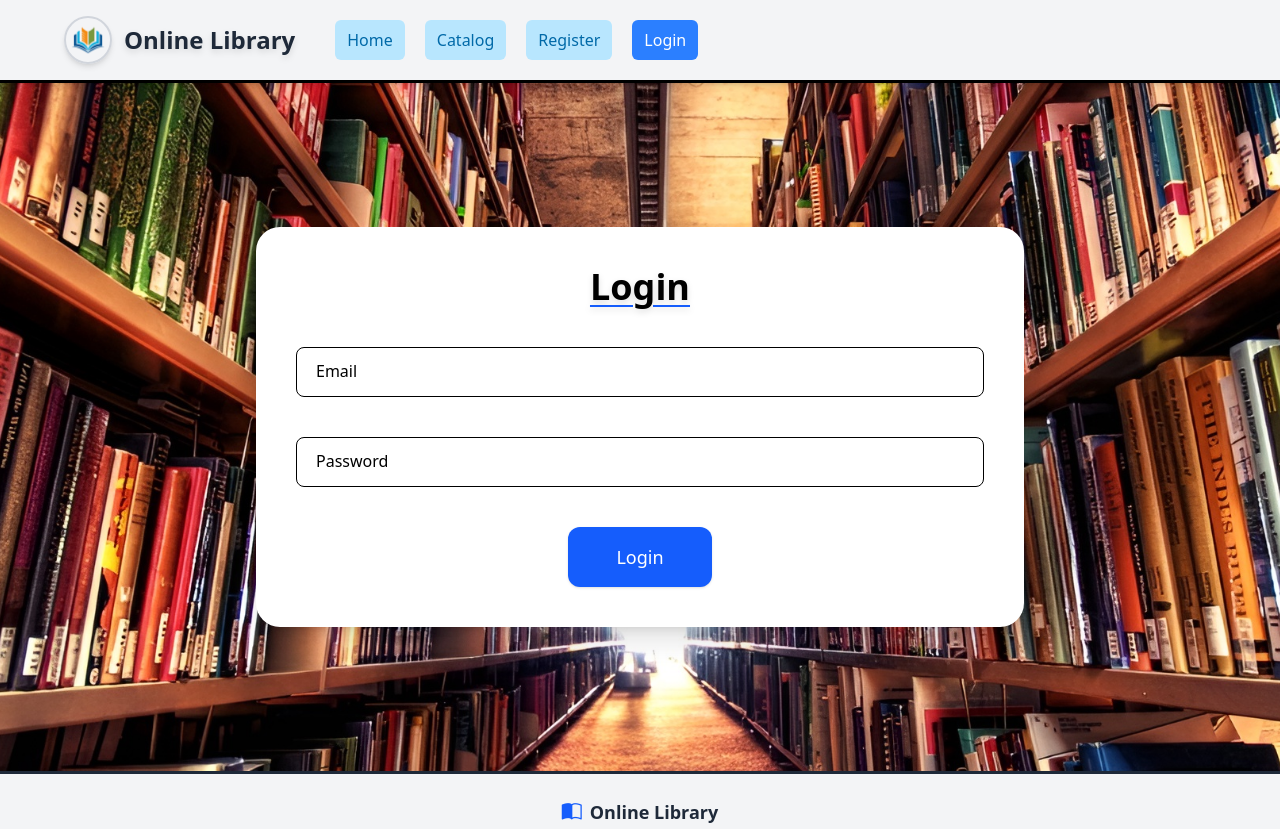
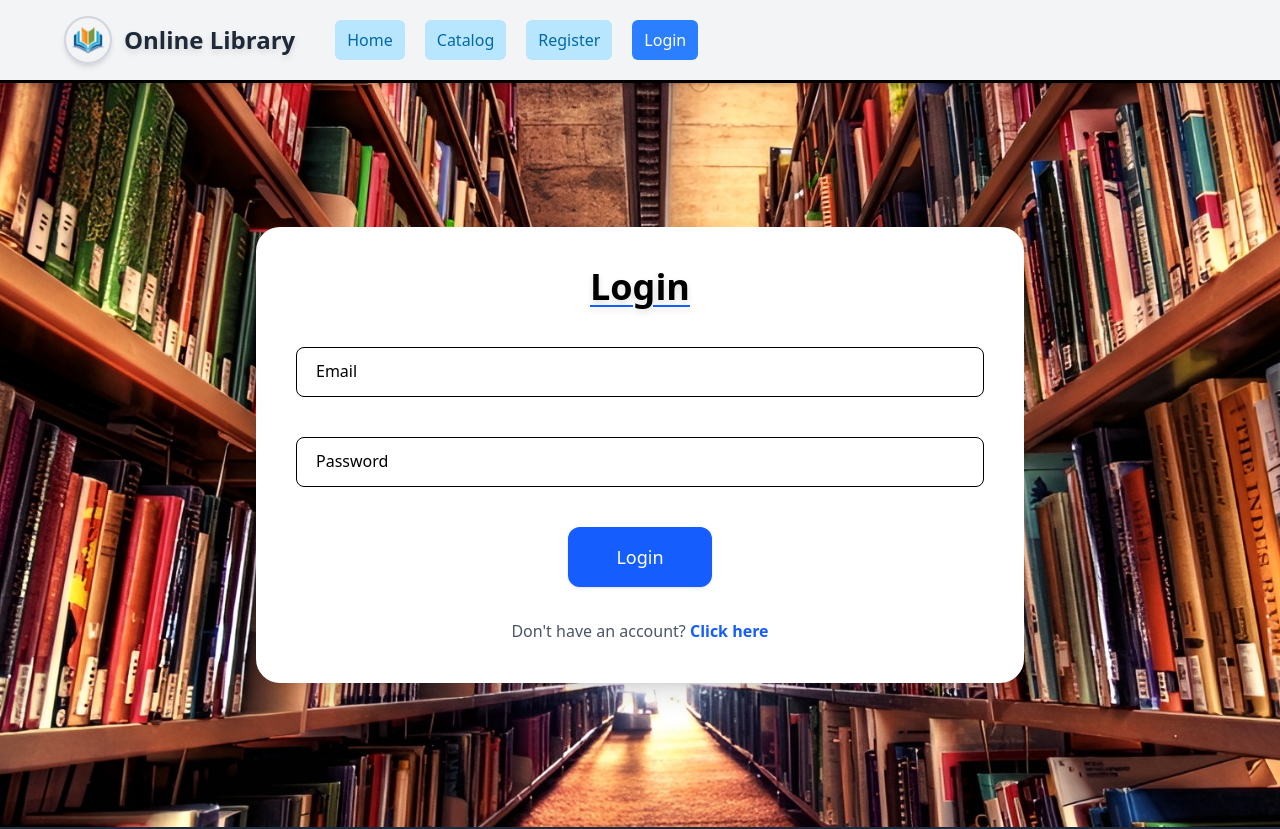
Before and after one commit to kontakta39/SoftUni-ReactJS-Project, a React (Vite) app in the folder client/: page /login in a window 1280 px wide. Shown: the top 829 px of the page. Built offline with nearby package versions, Linux system fonts and the light colour scheme.

Commit message:
Add link from Login to Register and hide confirm password input

```diff
--- a/client/src/components/login/Login.jsx
+++ b/client/src/components/login/Login.jsx
@@ -100,13 +100,22 @@ export default function Login() {
                     </div>
                 ))}
 
-                <div className="flex justify-center">
+                <div className="flex flex-col items-center">
                     <button
                         type="submit"
                         className="px-12 py-4 text-lg bg-blue-600 text-white font-medium rounded-xl shadow hover:bg-blue-700 hover:scale-105 transition-all duration-300"
                     >
                         Login
                     </button>
+                    <p className="mt-8 text-gray-600">
+                        Don't have an account?{" "}
+                        <span
+                            onClick={() => navigate("/register")}
+                            className="text-blue-600 font-semibold cursor-pointer hover:underline"
+                        >
+                            Click here
+                        </span>
+                    </p>
                 </div>
             </form>
         </section>
--- a/client/src/components/register/Register.jsx
+++ b/client/src/components/register/Register.jsx
@@ -92,7 +92,10 @@ export default function Register() {
                 {["username", "email", "password", "confirmPassword"].map((field) => (
                     <div key={field} className="relative">
                         <input
-                            type={field.includes("password") ? "password" : field === "email" ? "email" : "text"}
+                        type={
+                            field === "password" || field === "confirmPassword" ? "password"
+                            : field === "email" ? "email" : "text"
+                        }
                         name={field}
                         id={field}
                         value={form[field]}
```
Lines whose indentation alone changed are shown as unchanged.
